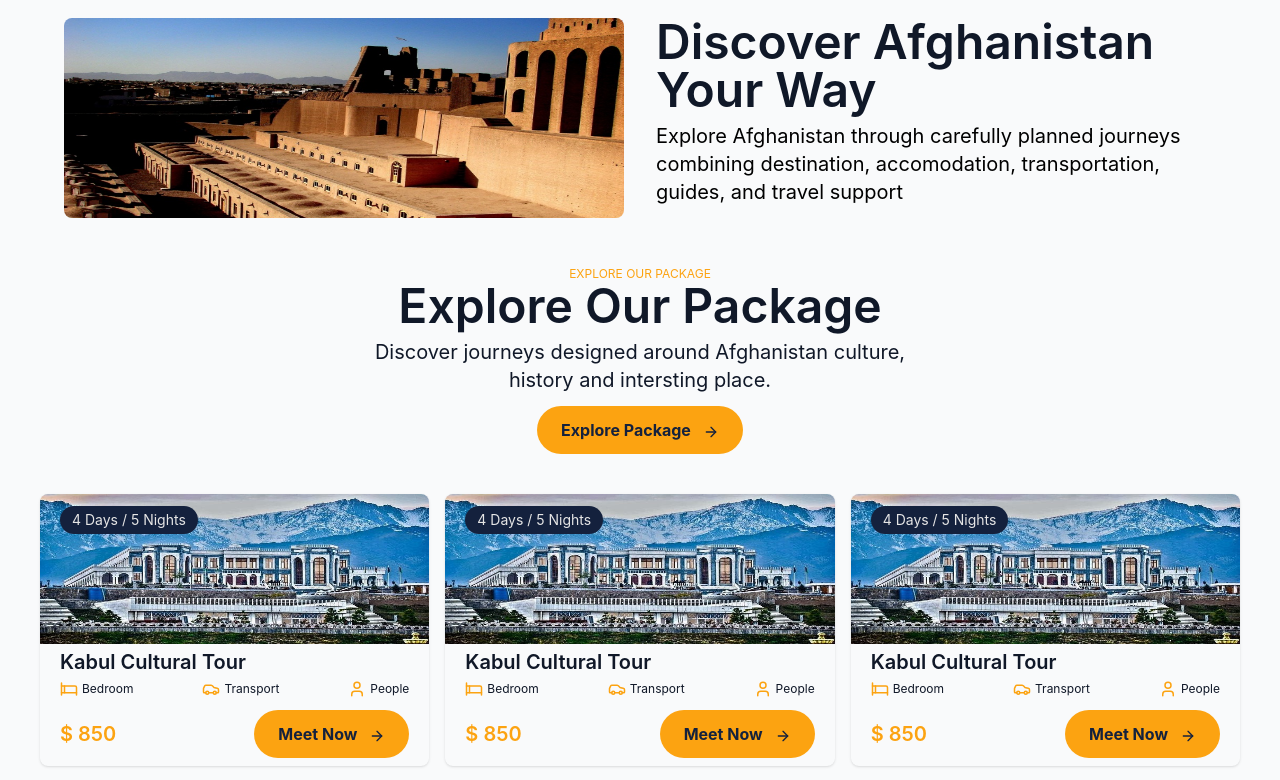
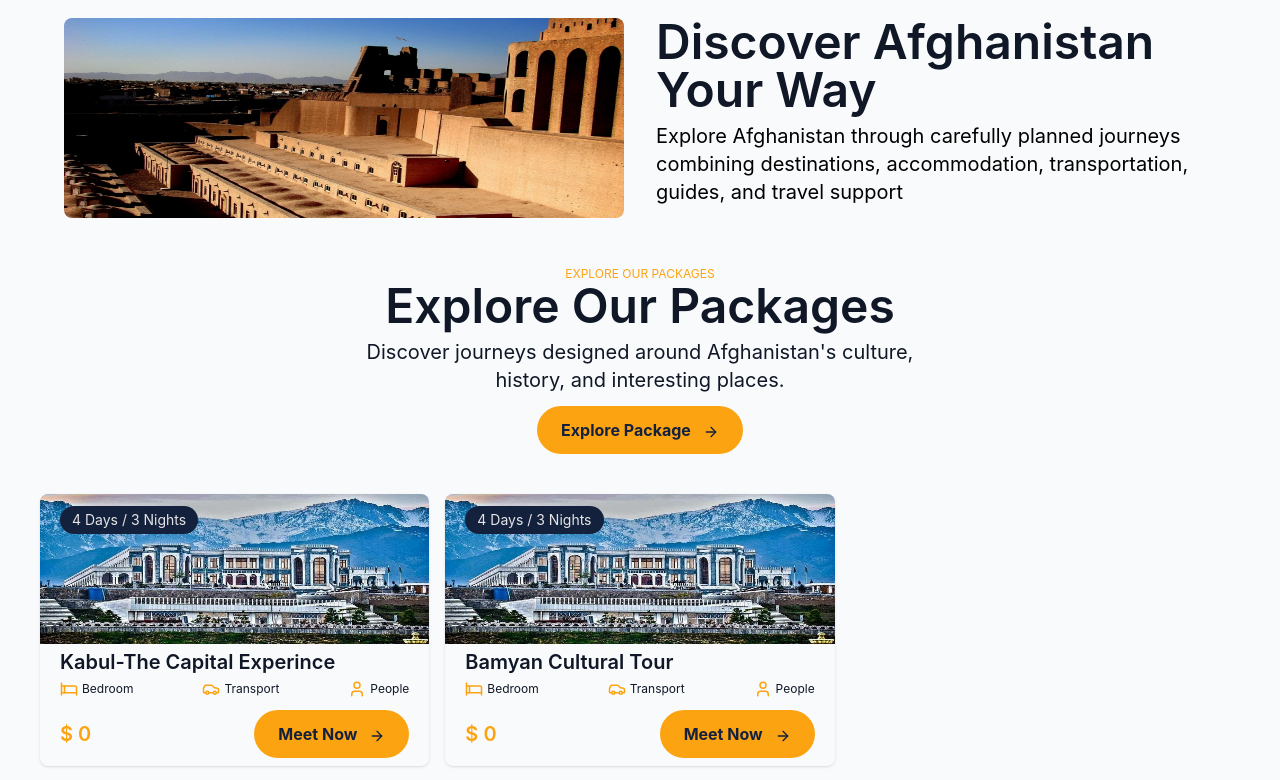
Before and after one commit to BTB-Team/Amovi, a React (Vite) app: page /tours in a window 1280 px wide. Shown: the part 560-1340 px from the top of the page. Built offline with nearby package versions, Linux system fonts and the light colour scheme; the HTML template or start-up script is replaced by a standard one.

Commit message:
The data into db.json and local json were added.

```diff
--- a/db.json
+++ b/db.json
@@ -69,23 +69,30 @@
 ],
 
 "tours": [
+
 {
 "id": "tour-001",
 "slug": "discover-afghanistan",
 "fa": {
-"title": "کشف افغانستان",
-"description": "یک تجربه سفری اختصاصی در سراسر افغانستان."
+  "title": "کابل؛ تجربه پایتخت",
+  "description": "تجربه‌ای از شهر و فرهنگ",
+  "days": "۴",
+    "nights": "۳"
 },
 "en": {
-"title": "Discover Afghanistan",
-"description": "A customized travel experience across Afghanistan."
+"title": "Kabul-The Capital Experince",
+"description": "City & Cultural Experince.",
+ "days": 4,
+    "nights": 3
 },
 "destinationIds": [
 "destination-001",
 "destination-002",
 "destination-003"
 ],
-"durationDays": 7,
+
+
+
 "price": 0,
 "currency": "USD",
 "image": "",
@@ -97,16 +104,21 @@
 "slug": "bamyan-cultural-tour",
 "fa": {
 "title": "تور فرهنگی بامیان",
-"description": "جاذبه‌های فرهنگی و طبیعی بامیان را کشف کنید."
+"description": "جاذبه‌های فرهنگی و طبیعی بامیان را کشف کنید.",
+"days": "۴",
+"nights": "۳"
 },
 "en": {
 "title": "Bamyan Cultural Tour",
-"description": "Explore the cultural and natural attractions of Bamyan."
+"description": "Explore the cultural and natural attractions of Bamyan.",
+"days": 4,
+"nights": 3
 },
 "destinationIds": [
 "destination-002"
 ],
-"durationDays": 3,
+
+
 "price": 0,
 "currency": "USD",
 "image": "",
--- a/src/locales/en.json
+++ b/src/locales/en.json
@@ -24,5 +24,39 @@
     "readMore": "Read More",
     "loading": "Loading...",
     "successMessage": "Your inquiry has been submitted successfully!"
+  },
+
+  "tourPage":{
+      "heroSection": {
+      "label": "TOUR PACKAGES",
+      "title": "Tour",
+      "titleHighlight": "Packages",
+      "subtitle": "Thoughtfully designed journeys to discover Afghanistan",
+      "button": "Explore Package"
+    },
+
+    "discoverSection": {
+    "title": "Discover Afghanistan Your Way",
+    "description": "Explore Afghanistan through carefully planned journeys combining destinations, accommodation, transportation, guides, and travel support"
+  },
+
+  "exploreSection": {
+    "label": "EXPLORE OUR PACKAGES",
+    "title": "Explore Our Packages",
+    "description": "Discover journeys designed around Afghanistan's culture, history, and interesting places.",
+    "button": "Explore Package"
+  },
+
+  "exploreCTA": {
+  "bedroom": "Bedroom",
+  "transport": "Transport",
+  "people": "People",
+  "meetNow": "Meet Now",
+  "days": "Days",
+  "nights": "Nights"
   }
+
+  }
+
+
 }
--- a/src/locales/fa.json
+++ b/src/locales/fa.json
@@ -24,5 +24,35 @@
     "readMore": "بیشتر بخوانید",
     "loading": "در حال بارگذاری...",
     "successMessage": "درخواست شما با موفقیت ثبت شد!"
+  },
+  "tourPage":{
+        "heroSection": {
+        "label": "پکیج‌های تور",
+        "title": "پکیج‌های",
+        "titleHighlight": "تور",
+        "subtitle": "سفرهایی با دقت طراحی‌شده برای کشف افغانستان",
+        "button": "مشاهده پکیج"
+      },
+
+       "discoverSection": {
+        "title": "افغانستان را به شیوه خود کشف کنید",
+        "description": "افغانستان را از طریق سفرهای دقیقاً برنامه‌ریزی‌شده، همراه با مقصد، اقامت، حمل‌ونقل، راهنما و پشتیبانی سفر کشف کنید"
+      },
+
+      "exploreSection": {
+        "label": "پکیج‌های ما را کشف کنید",
+        "title": "پکیج‌های ما را ببینید",
+        "description": "سفرهایی را کشف کنید که بر اساس فرهنگ، تاریخ و مکان‌های دیدنی افغانستان طراحی شده‌اند.",
+        "button": "مشاهده پکیج"
+      },
+
+      "exploreCTA": {
+        "bedroom": "اقامت",
+        "transport": "حمل‌ونقل",
+        "people": "مسافران",
+        "meetNow": "مشاهده تور",
+        "days": "روز",
+        "nights": "شب"
+      }
   }
 }
--- a/src/pages/tours/components/DiscoverSection.jsx
+++ b/src/pages/tours/components/DiscoverSection.jsx
@@ -1,5 +1,8 @@
 import imageTwo from "../components/images/imageTwo.webp";
+import { useLangStore } from "../../../store/useLangStore";
 const DiscoverSection = () => {
+  const { translations } = useLangStore();
+  const discover = translations.tourPage.discoverSection;
   return (
     <section
       className="m-auto max-w-[1600px] px-8 py-5  grid grid-cols-1
@@ -7,15 +10,18 @@ const DiscoverSection = () => {
     >
       <div className="min-[1200px]:order-2">
         <h2 className="my-2 text-2xl font-semibold font-sans text-[var( --color-amovi-navy: #14213D;)] sm:text-3xl md:text-4xl lg:text-5xl">
-          Discover Afghanistan Your Way
+          {discover.title}
         </h2>
         <p className="text-sm text-[var(--color-amovi-black)] sm:text-base md:text-lg lg:text-xl">
-          Explore Afghanistan through carefully planned journeys combining
-          destination, accomodation, transportation, guides, and travel support
+          {discover.description}
         </p>
       </div>
       <div className="my-2 min-[1200px]:order-1">
-        <img className="rounded-lg h-[200px] w-full" src={imageTwo} alt="" />
+        <img
+          className="rounded-lg h-[200px] w-full"
+          src={imageTwo}
+          alt={discover.title}
+        />
       </div>
     </section>
   );
--- a/src/pages/tours/components/ExploreSection.jsx
+++ b/src/pages/tours/components/ExploreSection.jsx
@@ -1,7 +1,8 @@
 import { ArrowLeft, ArrowRight } from "lucide-react";
 import { useLangStore } from "../../../store/useLangStore";
 const ExploreSection = () => {
-  const { currentLang } = useLangStore();
+  const { currentLang, translations } = useLangStore();
+  const explore = translations.tourPage.exploreSection;
 
   const isRTL = currentLang === "fa";
 
@@ -9,18 +10,17 @@ const ExploreSection = () => {
     <section className=" m-auto max-w-[1600px] mb-5 sm:mb-10">
       <div className="text-center w-[260px] m-auto sm:w-[350px] md:w-[450px] lg:w-[550px] ">
         <p className="text-xs text-[var(--color-amovi-gold)]">
-          EXPLORE OUR PACKAGE
+          {explore.label}
         </p>
 
         <h2 className="text-2xl font-semibold mb-2 sm:text-3xl md:text-4xl lg:text-5xl">
-          Explore Our Package
+          {explore.title}
         </h2>
         <p className="text-center text-sm mb-2 sm:text-base md:text-lg md:mb-3 lg:text-xl">
-          Discover journeys designed around Afghanistan culture, history and
-          intersting place.
+          {explore.description}
         </p>
         <button className="mx-auto flex cursor-pointer gap-3 rounded-full bg-[var(--color-amovi-gold)] px-3 py-1 text-sm font-bold text-[var(--color-amovi-navy)] sm:py-2 xl:py-3 xl:px-6 xl:text-base">
-          Explore Package
+          {explore.button}
           {isRTL ? (
             <ArrowLeft className="mt-1 self-center" size={16} />
           ) : (
--- a/src/pages/tours/components/TourHero.jsx
+++ b/src/pages/tours/components/TourHero.jsx
@@ -3,8 +3,8 @@ import { ArrowRight, ArrowLeft } from "lucide-react";
 import { useLangStore } from "../../../store/useLangStore";
 
 const TourHero = () => {
-  const { currentLang } = useLangStore();
-
+  const { currentLang, translations } = useLangStore();
+  const hero = translations.tourPage.heroSection;
   const isRTL = currentLang === "fa";
 
   return (
@@ -26,18 +26,21 @@ const TourHero = () => {
         className="relative z-10 p-8 font-sans max-w-[450px]
       sm:px-12 md:px-14 md:max-w-[500px] lg:max-w-[600px] xl:max-w-[750px] "
       >
-        <p className="text-xs text-[var(--color-amovi-gold)]">TOUR PACKAGES</p>
+        <p className="text-xs text-[var(--color-amovi-gold)]">{hero.label}</p>
 
         <h1 className="mb-1 text-3xl font-bold text-[var(--color-amovi-gray-light)] sm:text-4xl md:text-5xl lg:text-6xl xl:text-7xl">
-          Tour <span className="text-[var(--color-amovi-gold)]">Packages</span>
+          {hero.title}{" "}
+          <span className="text-[var(--color-amovi-gold)]">
+            {hero.titleHighlight}
+          </span>
         </h1>
 
         <p className="mb-2 text-base text-[var(--color-amovi-gray-light)] sm:text-lg md:text-xl md:mb-3 lg:text-2xl xl:text-3xl xl:mb-5">
-          Thoughtfully designed journeys to discover Afghanistan
+          {hero.subtitle}
         </p>
 
         <button className="flex cursor-pointer gap-3 rounded-full bg-[var(--color-amovi-gold)] px-3 py-1 text-sm font-bold text-[var(--color-amovi-navy)] sm:py-2 xl:py-3 xl:px-6 xl:text-base">
-          Explore Package
+          {hero.button}
           {isRTL ? (
             <ArrowLeft className="mt-1 self-center" size={16} />
           ) : (
--- a/src/pages/tours/components/exploreCTA/ExploreCTA.jsx
+++ b/src/pages/tours/components/exploreCTA/ExploreCTA.jsx
@@ -1,40 +1,51 @@
 import imageFirst from "../images/imageFirst.webp";
 import { Bed, Car, User, ArrowRight, ArrowLeft } from "lucide-react";
 import { useLangStore } from "../../../../store/useLangStore";
-const ExploreCTA = () => {
-  const { currentLang } = useLangStore();
+
+const ExploreCTA = ({
+  image = imageFirst,
+  title = "Kabul Cultural Tour",
+  price = 850,
+  durationDay = 4,
+  durationNight = 5,
+}) => {
+  const { currentLang, translations } = useLangStore();
 
   const isRTL = currentLang === "fa";
+  const cta = translations.tourPage.exploreCTA;
+
   return (
     <section className="relative shadow rounded-lg ">
       {/* ====================Position on Image */}
       <div className="absolute top-3 left-5 bg-[var(--color-amovi-navy)] text-[var(--color-amovi-gray-light)] px-3 py-1 rounded-full text-sm ">
-        <p>4 Days / 5 Nights</p>
+        <p>
+          {durationDay} {cta.days} / {durationNight} {cta.nights}
+        </p>
       </div>
-      <img className="h-[150px] w-full rounded-t-lg" src={imageFirst} alt="" />
-      <h3 className="text-xl font-semibold ps-5 p-1">Kabul Cultural Tour</h3>
+      <img className="h-[150px] w-full rounded-t-lg" src={image} alt="" />
+      <h3 className="text-xl font-semibold ps-5 p-1">{title}</h3>
       {/* ===================Icon Container====================== */}
       <div className="px-5 flex justify-between pb-3">
         <div className="flex self-center gap-1">
           <Bed className="text-[var(--color-amovi-gold)]" size={18} />
-          <p className="text-xs self-center ">Bedroom</p>
+          <p className="text-xs self-center ">{cta.bedroom}</p>
         </div>
         <div className="flex self-center gap-1">
           <Car className="text-[var(--color-amovi-gold)]" size={18} />
-          <p className="text-xs self-center ">Transport</p>
+          <p className="text-xs self-center ">{cta.transport}</p>
         </div>
         <div className="flex self-center gap-1">
           <User className="text-[var(--color-amovi-gold)]" size={18} />
-          <p className="text-xs self-center ">People</p>
+          <p className="text-xs self-center ">{cta.people}</p>
         </div>
       </div>
       {/* =====================Price Container================== */}
       <div className="flex justify-between items-center px-5 pb-2">
         <h3 className="text-xl font-semibold text-[var(--color-amovi-gold)] ">
-          $ 850
+          $ {price}
         </h3>
         <button className="flex cursor-pointer gap-3 rounded-full bg-[var(--color-amovi-gold)] px-3 py-1 text-sm font-bold text-[var(--color-amovi-navy)] sm:py-2 xl:py-3 xl:px-6 xl:text-base">
-          Meet Now
+          {cta.meetNow}
           {isRTL ? (
             <ArrowLeft className="mt-1 self-center" size={16} />
           ) : (
--- a/src/pages/tours/components/exploreCTA/ExploreHandle.jsx
+++ b/src/pages/tours/components/exploreCTA/ExploreHandle.jsx
@@ -1,15 +1,26 @@
 import ExploreCTA from "./ExploreCTA";
+import data from "../../../../../db.json";
+import { useLangStore } from "../../../../store/useLangStore";
+const ExploreHandle = () => {
+  const { currentLang } = useLangStore();
+  const tours = data.tours;
 
-const ExploreHandle = () => {
+  // console.log(tour[0].price);
+  // console.log(tour[0].days);
+
   return (
     <section className="m-auto max-w-[1600px] ">
       <div className="m-10 grid grid-cols-1 gap-4 sm:grid-cols-2 lg:grid-cols-3">
-        <ExploreCTA />
-        <ExploreCTA />
-        <ExploreCTA />
-        <ExploreCTA />
-        <ExploreCTA />
-        <ExploreCTA />
+        {tours.map((tour) => (
+          <ExploreCTA
+            key={tour.id}
+            title={tour[currentLang].title}
+            price={tour.price}
+            durationDay={tour[currentLang].days}
+            durationNight={tour[currentLang].nights}
+            // image={tour.image}
+          />
+        ))}
       </div>
     </section>
   );
```
